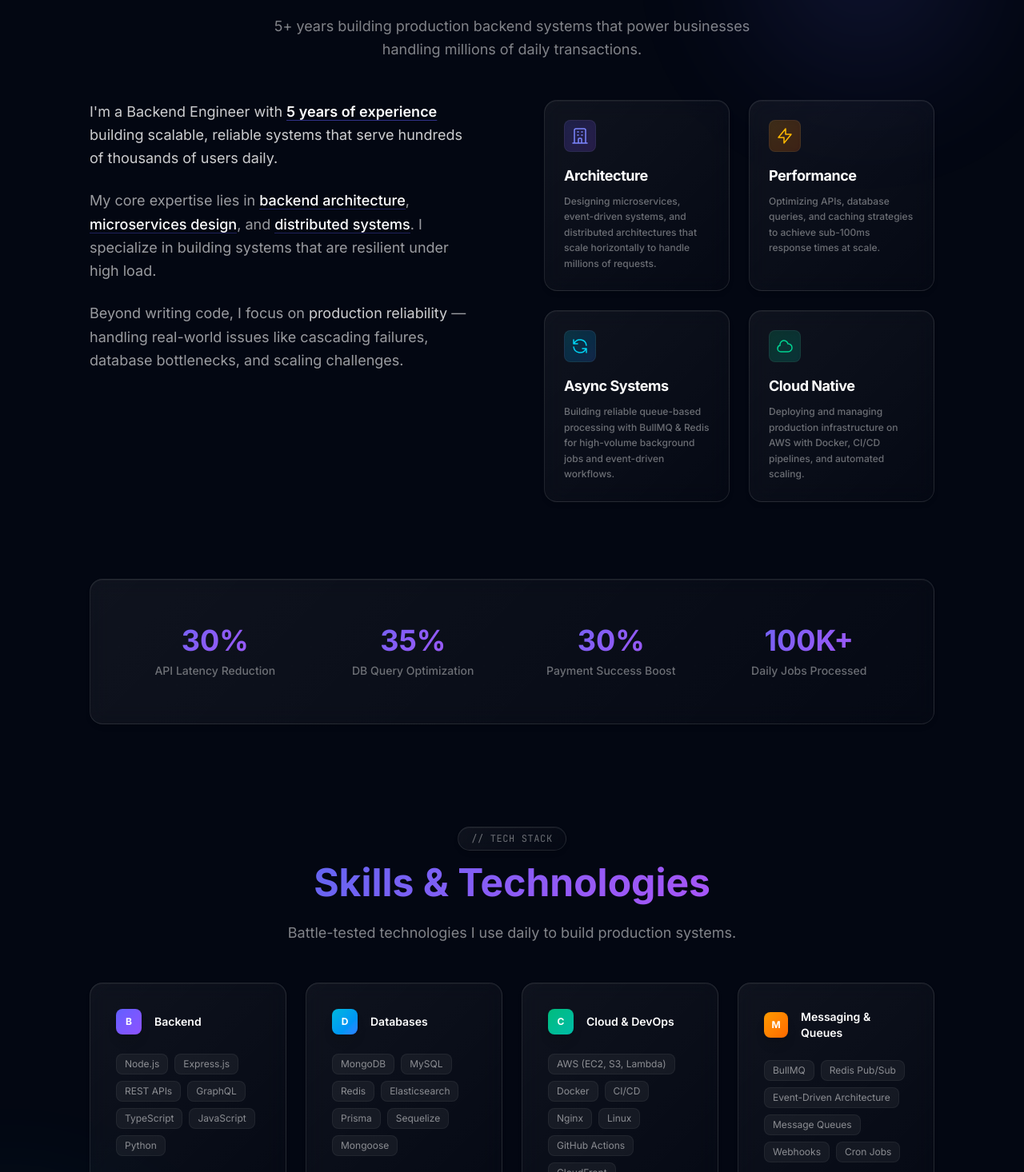
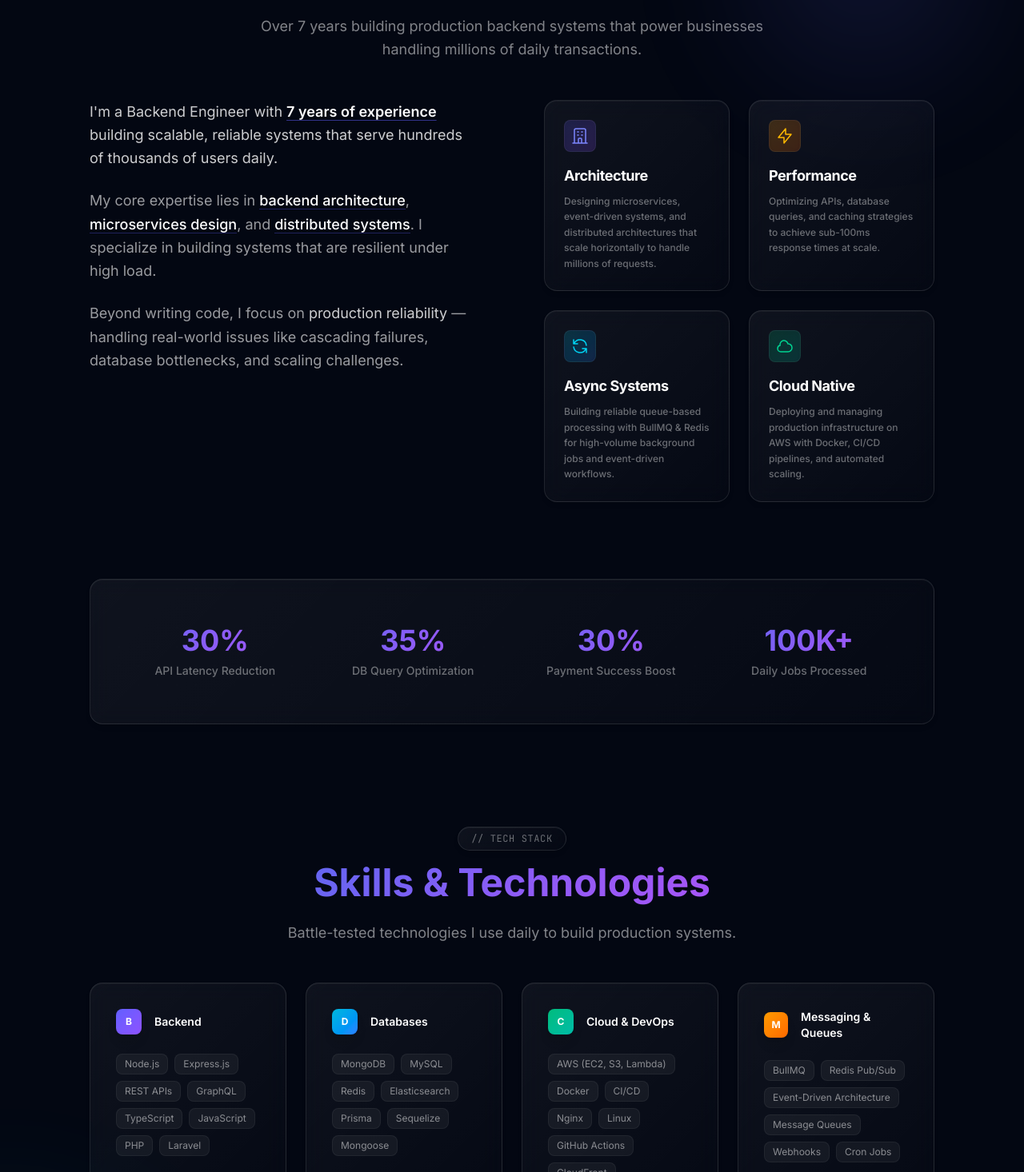
Before and after one commit to vikas123verma/portfolio, a React (Vite) app: page / in a window 1280 px wide. Shown: the part 964-2430 px from the top of the page at 80% size. Built offline with nearby package versions, Linux system fonts and the light colour scheme.

Commit message:
feat: update experience, add Babysoft role, and include new project portfolio entries

```diff
--- a/index.html
+++ b/index.html
@@ -4,7 +4,7 @@
     <meta charset="UTF-8" />
     <link rel="icon" type="image/svg+xml" href="/favicon.svg" />
     <meta name="viewport" content="width=device-width, initial-scale=1.0" />
-    <meta name="description" content="Vikas Verma — Backend Engineer specializing in scalable systems, distributed architecture, microservices, queue-based processing, and performance optimization. 5+ years building high-traffic production systems." />
+    <meta name="description" content="Vikas Verma — Backend Engineer specializing in scalable systems, distributed architecture, microservices, queue-based processing, and performance optimization. Over 7 years building high-traffic production systems." />
     <meta name="keywords" content="Vikas Verma, Backend Engineer, Node.js, Distributed Systems, Microservices, Redis, BullMQ, AWS, Scalable Architecture, REST APIs, Performance Optimization" />
     <meta name="author" content="Vikas Verma" />
     <meta name="robots" content="index, follow" />
--- a/src/components/sections/About.tsx
+++ b/src/components/sections/About.tsx
@@ -66,7 +66,7 @@ export default function About() {
         <SectionHeading
           label="About Me"
           title="Engineering at Scale"
-          description="5+ years building production backend systems that power businesses handling millions of daily transactions."
+          description="Over 7 years building production backend systems that power businesses handling millions of daily transactions."
         />
 
         {/* About Content */}
@@ -81,7 +81,7 @@ export default function About() {
             <div className="space-y-6 text-white/60 leading-relaxed text-lg">
               <p className="text-white/80">
                 I'm a Backend Engineer with {' '}
-                <span className="text-white font-semibold underline decoration-indigo-500/50 underline-offset-4">5 years of experience</span>{' '}
+                <span className="text-white font-semibold underline decoration-indigo-500/50 underline-offset-4">7 years of experience</span>{' '}
                 building scalable, reliable systems that serve hundreds of thousands of users daily.
               </p>
               <p>
--- a/src/components/sections/Projects.tsx
+++ b/src/components/sections/Projects.tsx
@@ -27,6 +27,13 @@ const badgeColorMap: Record<string, 'indigo' | 'cyan' | 'emerald' | 'violet' | '
   'Distributed Systems': 'indigo',
   'Performance Optimization': 'amber',
   'Event-Driven Architecture': 'cyan',
+  'E-Learning': 'violet',
+  'MVC Architecture': 'indigo',
+  'Interactive Quizzes': 'rose',
+  'PHP/Laravel': 'emerald',
+  'Booking Engine': 'amber',
+  'Database Transactions': 'emerald',
+  'Admin Dashboard': 'indigo',
 };
 
 export default function Projects() {
--- a/src/data/experience.ts
+++ b/src/data/experience.ts
@@ -57,4 +57,24 @@ export const experiences: Experience[] = [
     ],
     color: 'cyan',
   },
+  {
+    id: 'babysoft',
+    company: 'Babysoft Software',
+    role: 'Back End Developer',
+    duration: 'Feb 2019 — Oct 2021',
+    location: 'Lucknow, Uttar Pradesh (Remote)',
+    description:
+      'Joined as a Software Developer Intern and was promoted to a full-time Software Developer based on performance. Built robust RESTful APIs and backend services using Node.js, Express.js, and PHP / Laravel.',
+    highlights: [
+      'Built RESTful APIs using Node.js, Express.js, and PHP / Laravel to support dynamic web applications',
+      'Created efficient database schemas in MySQL and MongoDB, ensuring data integrity and fine-tuning application performance',
+      'Performed QA, browser compatibility, performance, and usability testing to ensure high-quality releases',
+      'Managed deployments and version control using Git, ensuring stable and reliable releases',
+    ],
+    technologies: [
+      'PHP', 'Laravel', 'Node.js', 'Express.js', 'TypeScript', 'JavaScript',
+      'MySQL', 'MongoDB', 'Git', 'GitHub',
+    ],
+    color: 'indigo',
+  },
 ];
--- a/src/data/projects.ts
+++ b/src/data/projects.ts
@@ -100,4 +100,46 @@ export const projects: Project[] = [
     gradient: 'from-amber-600 via-orange-600 to-rose-600',
     accentColor: 'amber',
   },
+  {
+    id: 'skill4study',
+    title: 'Skill4Study',
+    subtitle: 'Interactive English Learning & Resource Platform',
+    problem:
+      'Learners of all levels needed an interactive, structured platform offering diverse English exercises, grammar resources, and progress tracking tools to improve their language skills.',
+    architecture:
+      'Monolithic MVC application using PHP / Laravel, serving dynamic templates. Implemented modular quiz/exercise engines and robust progress trackers in MySQL.',
+    impact: [
+      'Successfully served English learning resources to thousands of active learners',
+      'Engineered interactive quiz modules supporting multiple exercise types',
+      'Designed progress dashboards ensuring seamless tracking of user scores and course completion',
+      'Created custom content management tools for administrators to easily publish new study material',
+    ],
+    technologies: [
+      'PHP', 'Laravel', 'MySQL', 'JavaScript', 'HTML5', 'CSS3', 'Git',
+    ],
+    badges: ['E-Learning', 'MVC Architecture', 'Interactive Quizzes', 'PHP/Laravel'],
+    gradient: 'from-violet-600 via-indigo-600 to-purple-600',
+    accentColor: 'indigo',
+  },
+  {
+    id: 'villamanager',
+    title: 'Villa Manager',
+    subtitle: 'User-Friendly Hotel Booking & Reservation Website',
+    problem:
+      'Hotel users needed an intuitive website to search for accommodations, compare prices and amenities, and book reservations seamlessly without friction.',
+    architecture:
+      'RESTful API architecture using Node.js, Express.js, and MongoDB. Integrates frontend search parameters with backend availability validation and email notification hooks.',
+    impact: [
+      'Designed user-friendly search interfaces and comparisons for hotel options',
+      'Built custom availability-checking logic preventing duplicate reservations',
+      'Optimized booking flows resulting in seamless reservations and automatic email updates',
+      'Configured admin panels to manage properties, room statuses, and customer bookings',
+    ],
+    technologies: [
+      'Node.js', 'Express.js', 'MongoDB', 'JavaScript', 'REST APIs', 'HTML5', 'CSS3', 'Git',
+    ],
+    badges: ['Booking Engine', 'Database Transactions', 'REST APIs', 'Admin Dashboard'],
+    gradient: 'from-emerald-600 via-teal-600 to-cyan-600',
+    accentColor: 'emerald',
+  },
 ];
--- a/src/data/skills.ts
+++ b/src/data/skills.ts
@@ -20,7 +20,8 @@ export const skillCategories: SkillCategory[] = [
       { name: 'GraphQL' },
       { name: 'TypeScript' },
       { name: 'JavaScript' },
-      { name: 'Python' },
+      { name: 'PHP' },
+      { name: 'Laravel' },
     ],
   },
   {
```
